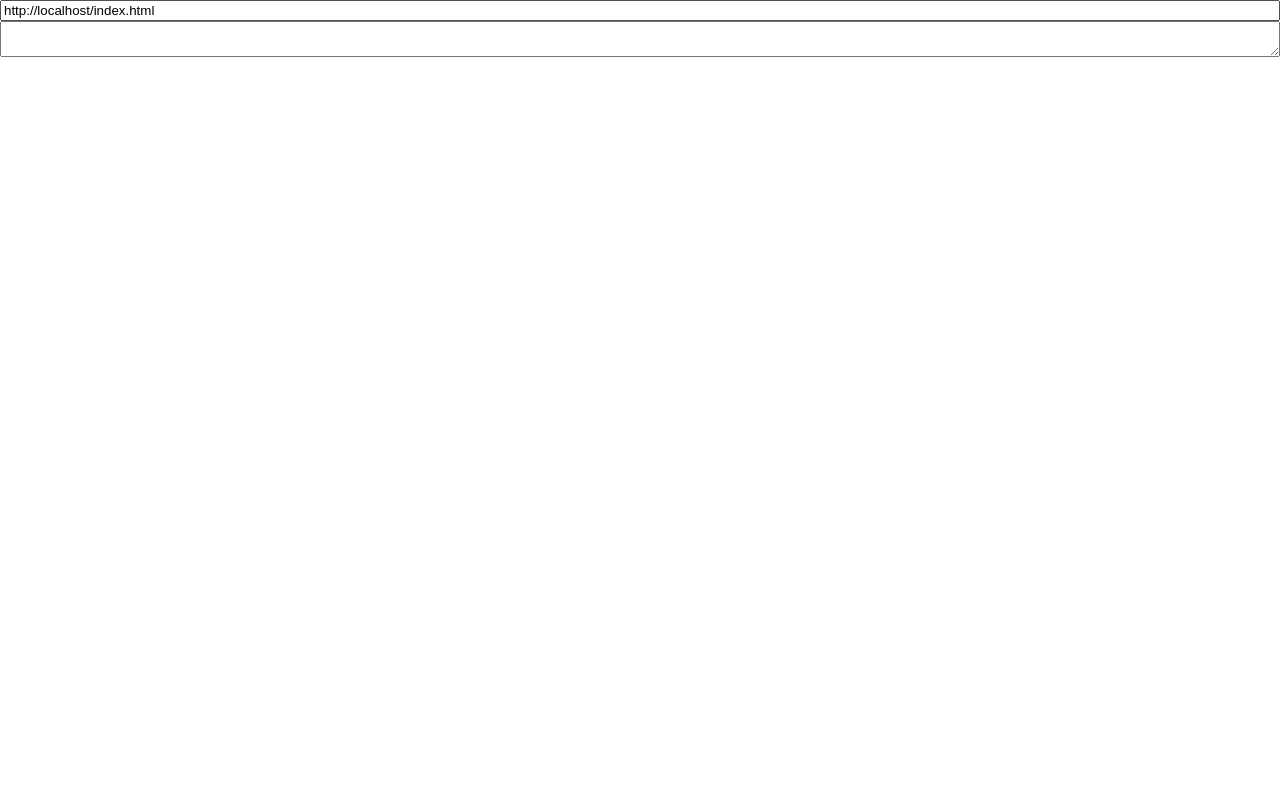
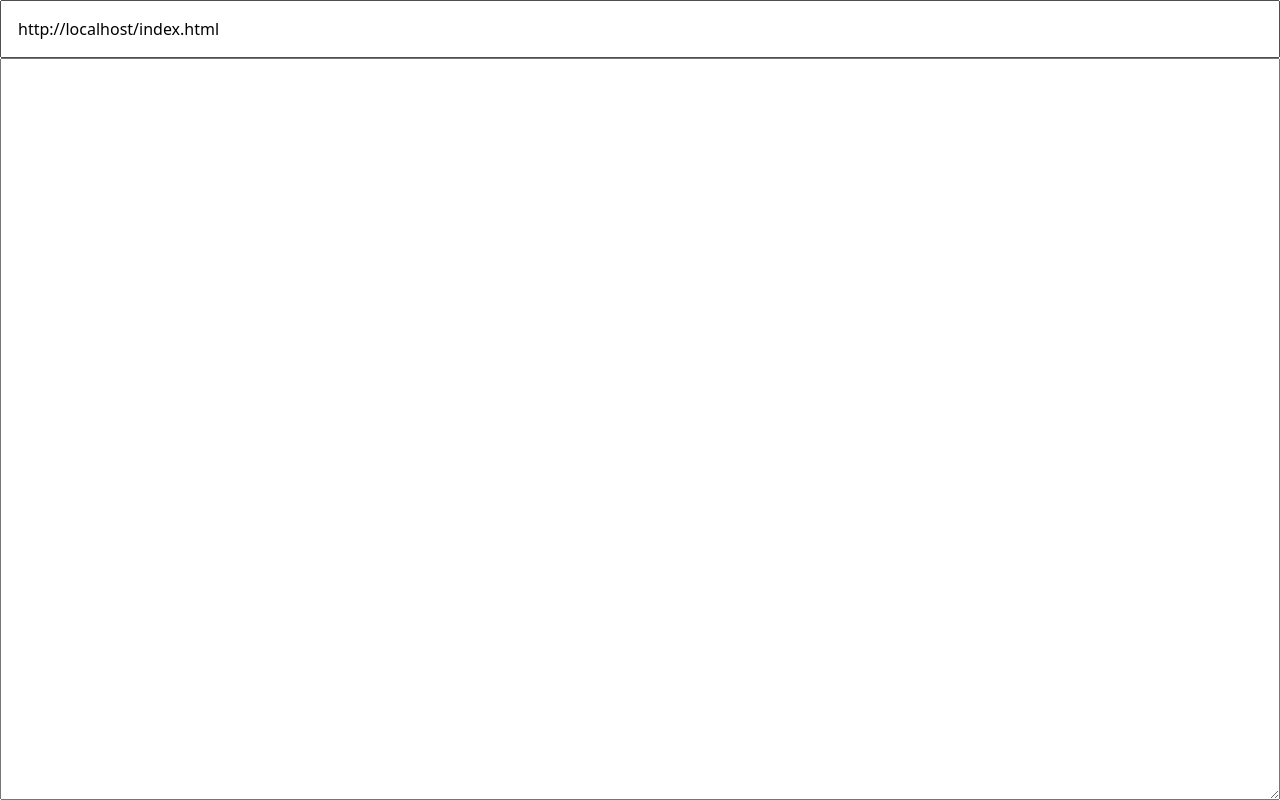
Before and after one commit to menhera-org/readmore, a plain HTML site: page index.html in a window 1280 px wide. Drawn offline with Linux system fonts and the light colour scheme.

Commit message:
style fixes

```diff
--- a/index.html
+++ b/index.html
@@ -4,17 +4,26 @@
         <meta charset="utf-8">
         <title>Readmore by Menhera.org</title>
         <style>
+            :root {
+                display: flex;
+                min-height: 100%;
+            }
             body {
                 margin: 0;
                 font-family: system-ui, sans-serif;
+                flex-grow: 1;
                 display: flex;
                 flex-direction: column;
+            }
+            input, textarea, button, select {
+                font: inherit;
             }
             #url {
                 display: block;
                 box-sizing: border-box;
                 margin: 0;
                 width: 100%;
+                padding: 1em;
             }
             #text {
                 display: block;
@@ -22,6 +31,7 @@
                 margin: 0;
                 width: 100%;
                 flex-grow: 1;
+                padding: 1em;
             }
         </style>
         <link rel="icon" href="menhera.png">
```
Also changed, not shown: 1 other file.
